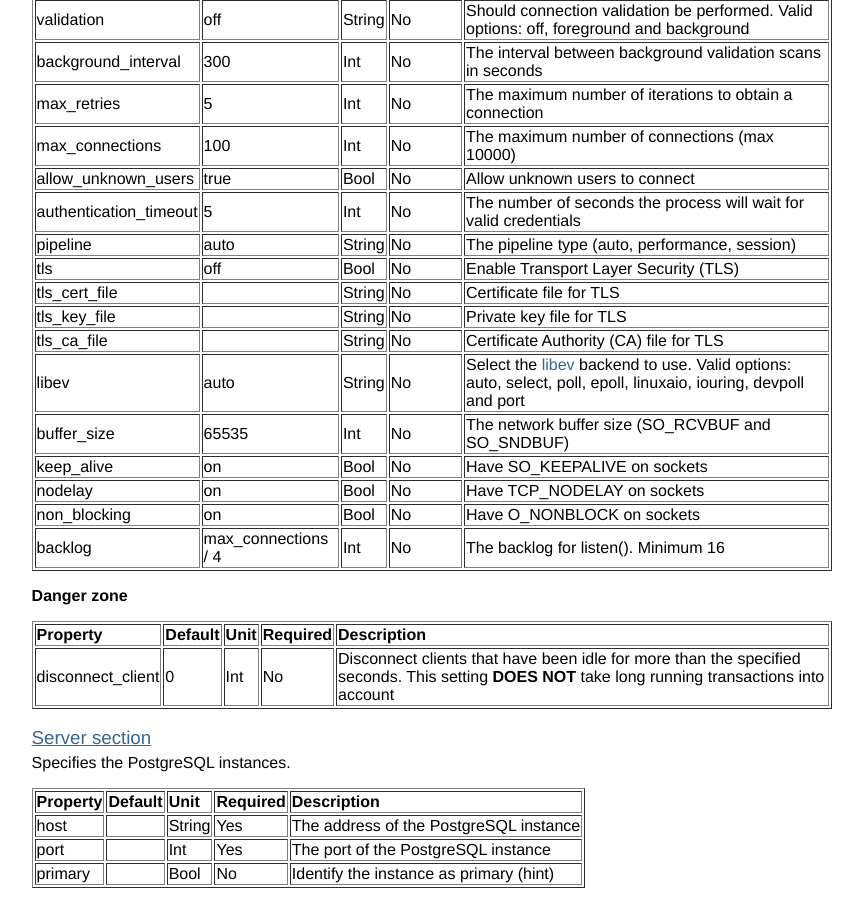
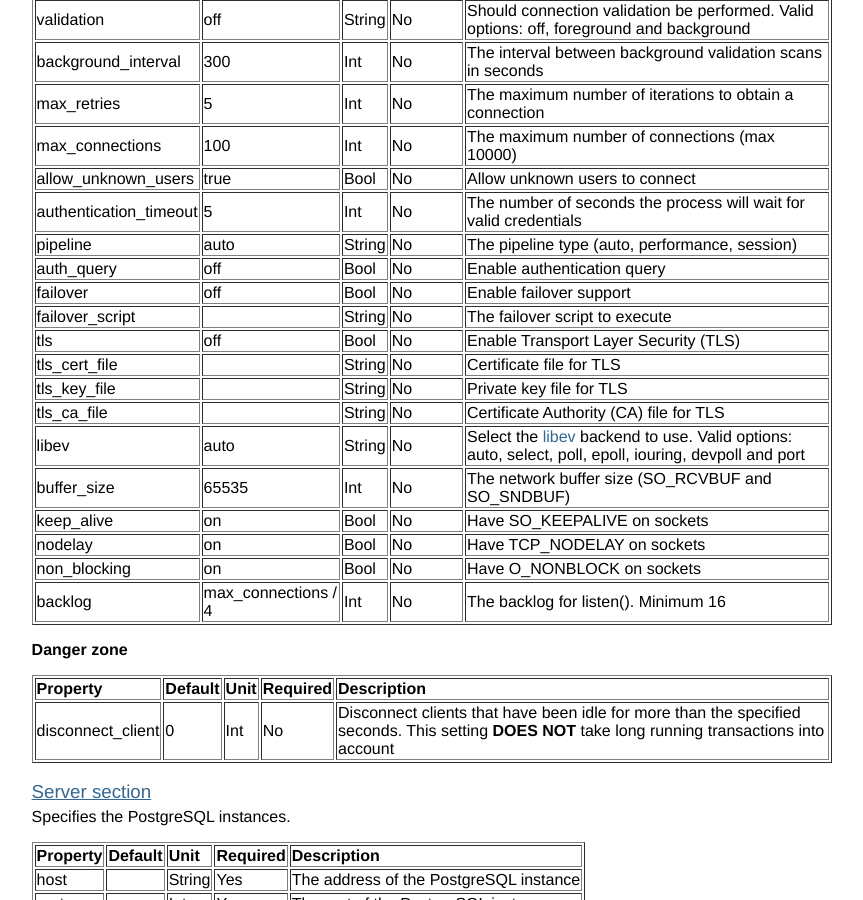
Before and after one commit to agroal/pgagroal, a Jekyll site: the page built from configuration.html, in a window 1280 px wide and 900 px high, scrolled down 520 px. Shown: the whole window, without its empty margins (220-1083 px from the left). Built offline with Jekyll 4.4.1, drawn with Linux system fonts in a browser that asks for light colours; some web fonts are replaced; some of the changed text lies outside the part shown.

Commit message:
Add new configuration for 0.8.x

```diff
--- a/configuration.html
+++ b/configuration.html
@@ -146,6 +146,27 @@ layout: default
           <td>The pipeline type (auto, performance, session)</td>
         </tr>
         <tr>
+          <td>auth_query</td>
+          <td>off</td>
+          <td>Bool</td>
+          <td>No</td>
+          <td>Enable authentication query</td>
+        </tr>
+        <tr>
+          <td>failover</td>
+          <td>off</td>
+          <td>Bool</td>
+          <td>No</td>
+          <td>Enable failover support</td>
+        </tr>
+        <tr>
+          <td>failover_script</td>
+          <td></td>
+          <td>String</td>
+          <td>No</td>
+          <td>The failover script to execute</td>
+        </tr>
+        <tr>
           <td>tls</td>
           <td>off</td>
           <td>Bool</td>
@@ -178,7 +199,7 @@ layout: default
           <td>auto</td>
           <td>String</td>
           <td>No</td>
-          <td>Select the <a href="http://software.schmorp.de/pkg/libev.html">libev</a> backend to use. Valid options: auto, select, poll, epoll, linuxaio, iouring, devpoll and port</td>
+          <td>Select the <a href="http://software.schmorp.de/pkg/libev.html">libev</a> backend to use. Valid options: auto, select, poll, epoll, iouring, devpoll and port</td>
         </tr>
         <tr>
           <td>buffer_size</td>
@@ -429,4 +450,11 @@ all        all  all
     connect with TLS using the files ~/.pgagroal/pgagroal.key (must be 0600 permission),
     ~/.pgagroal/pgagroal.crt and ~/.pgagroal/root.crt.
 
+    <h2>pgagroal_superuser.conf</h2>
+
+    The pgagroal_superuser configuration defines the superuser known to the system. This file is created and managed through
+    the pgagroal-admin tool. It may only have one user defined.
+    <p/>
+    The configuration is loaded from either the path specified by the -S flag or /etc/pgagroal/pgagroal_superuser.conf.
+
 </div>
```
